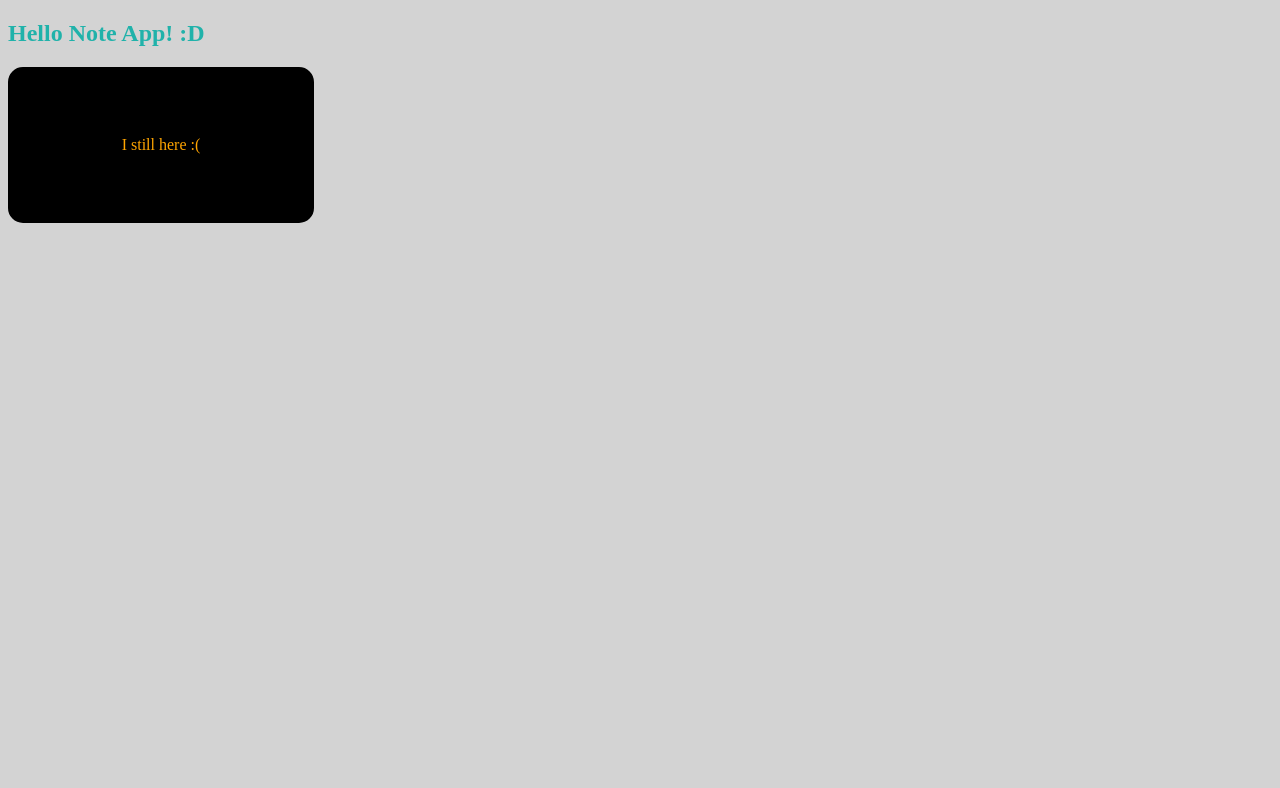
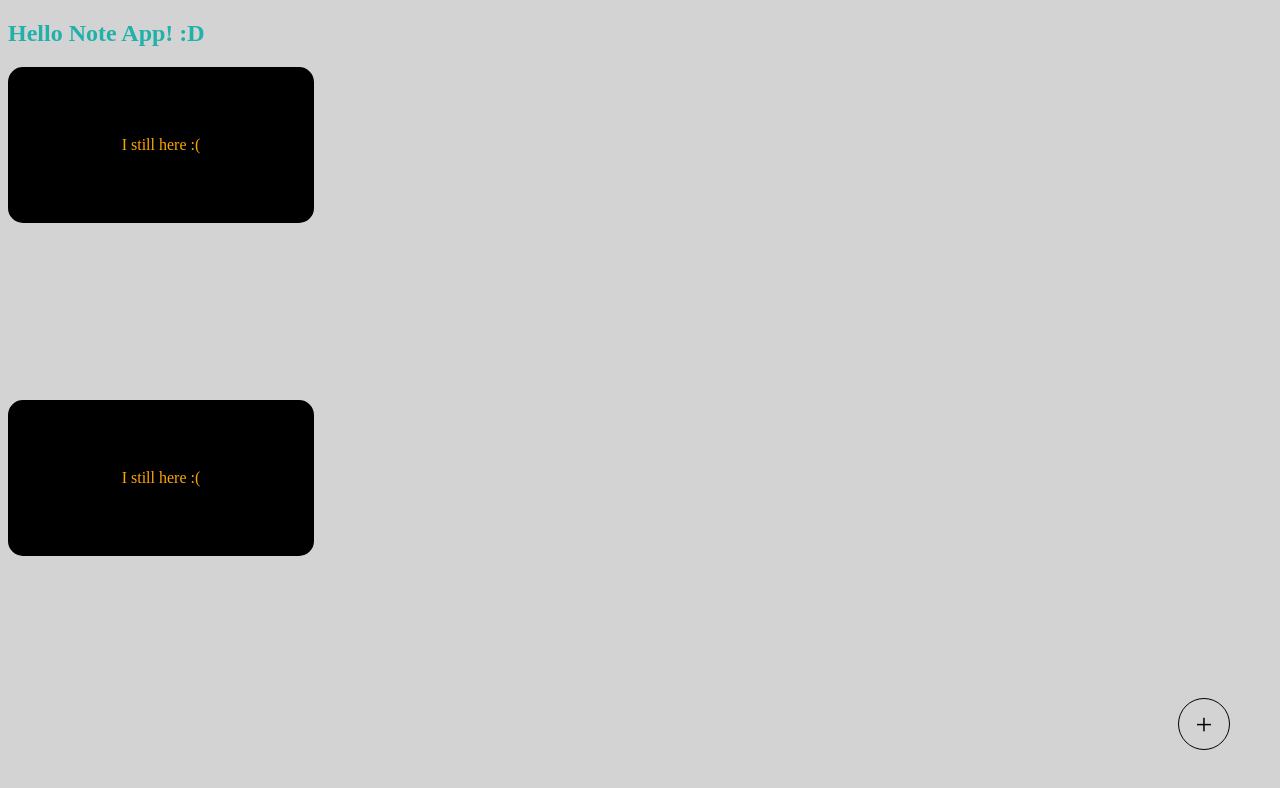
Before and after one commit to tothricsaj/drag-and-drop-example, a website built with webpack: page src/template.html in a window 1280 px wide. Built offline with nearby package versions, Linux system fonts and the light colour scheme.

Commit message:
add button is added

```diff
--- a/src/index.js
+++ b/src/index.js
@@ -1,6 +1,6 @@
 import "./main.scss";
 
-var el = document.getElementsByClassName('dd-box')[0];
+var el = document.getElementsByClassName('dd-box');
 
 el.addEventListener('mousedown', (event) => {
 
@@ -11,7 +11,7 @@ el.addEventListener('mousedown', (event) => {
     el.style.backgroundColor = 'orange';
     el.style.color = 'black';
 
-    el.innerHTML = 'I am dragging :)';
+    el.innerHTML = 'I am been dragging :)';
 
     document.body.append(el);
 
--- a/src/main.scss
+++ b/src/main.scss
@@ -20,3 +20,18 @@ body {
   justify-content: center;
   align-items: center;
 }
+
+#add-note {
+  width: 50px;
+  height: 50px;
+  border: 1px solid black;
+  border-radius: 50%;
+  display: flex;
+  justify-content: center;
+  align-items: center;
+  position: absolute;
+  bottom: 50px;
+  right: 50px;
+  font-size: 30px;
+  cursor: pointer;
+}
--- a/src/template.html
+++ b/src/template.html
@@ -7,5 +7,7 @@
 <body>
     <h2>Hello Note App! :D</h2>
     <div class="dd-box">I still here :(</div>
+    <div class="dd-box" style="top: 400px;">I still here :(</div>
+    <div id="add-note">+</div>
 </body>
 </html>
```
